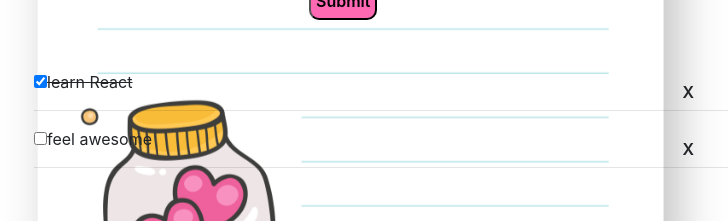
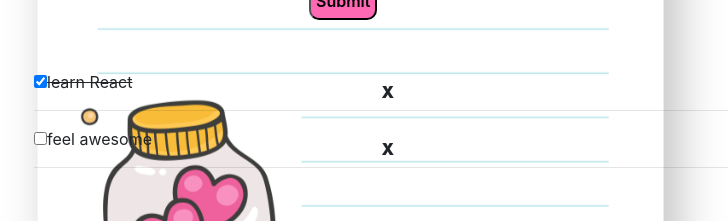
Before and after one commit to khiati-nour/intro-react, a React (Create React App) app: page / in a window 1280 px wide. Shown: the part 485-706 px from the top of the page, without its empty margins (276-1004 px from the left). Built offline with nearby package versions, Linux system fonts and the light colour scheme.

Commit message:
add some styling

```diff
--- a/src/component/todlist/index.js
+++ b/src/component/todlist/index.js
@@ -16,10 +16,10 @@ const Todo=({todo,removeTodo,handleChange})=>{
          <span style={todo.done?{textDecoration:"line-through"}:null}>{todo.title}</span>
          <span style=
                    {{position:"fixed",
-                       right:300 ,
+                       right:600 ,
                        padding:"10px",
                        cursor:"pointer",
-                       fontWeight:600}}
+                       fontWeight:900}}
          onClick={()=>{removeTodo(todo.id)}}
 
          >
```
